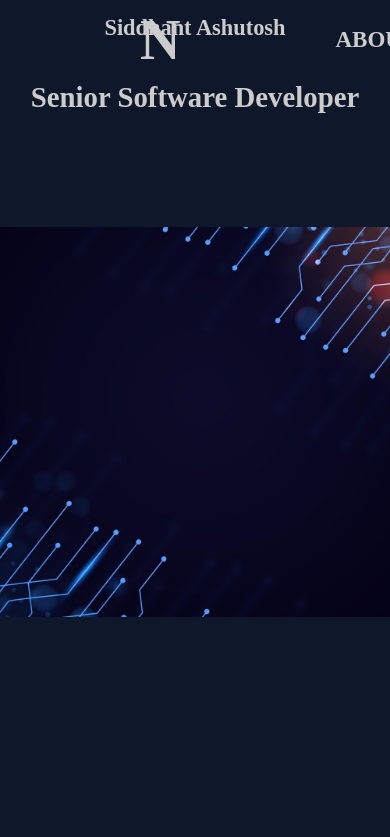
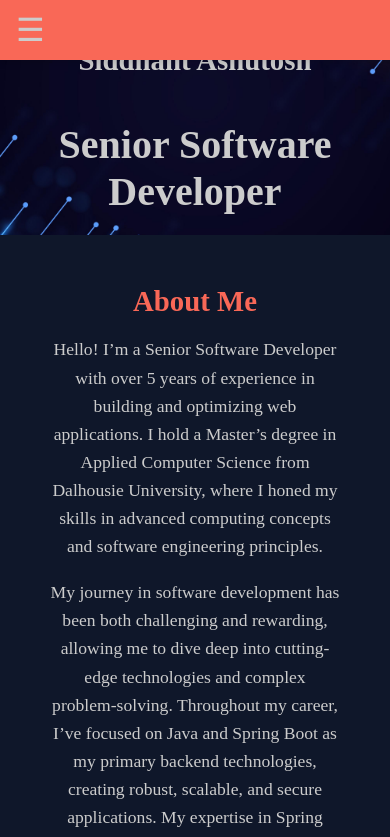
Before and after one commit to sidn7/SidWebsite, an Angular app: page /contact in a window 390 px wide. Shown: the top 837 px of the page. Built offline with nearby package versions, Linux system fonts and the light colour scheme.

Commit message:
Modifying header

```diff
--- a/src/app/body/body.component.css
+++ b/src/app/body/body.component.css
@@ -1,79 +1,82 @@
 .body-content {
-  height: 100vh; /* Set to full viewport height or desired height */
+  height: 100vh;
   background-image: url('../../assets/image200.jpg');
   background-size: cover;
   background-position: center;
   background-repeat: no-repeat;
-  transition: opacity 1s ease; /* Smooth transition for background opacity */
+  transition: opacity 1s ease;
+  display: flex;
+  justify-content: center;
+  align-items: center;
+  padding: 0 20px; /* Prevent content from touching screen edges */
 }
 
 .centered-content {
   display: flex;
   flex-direction: column;
-  align-items: center; /* Center items horizontally */
-  justify-content: center; /* Center items vertically */
-  height: 90vh; /* Full height of the viewport */
+  align-items: center;
+  justify-content: center;
   text-align: center;
-  background-size: cover;
-  background-position: center;
-  background-repeat: no-repeat;
   transition: opacity 0.3s ease;
-
+  max-width: 90%;
+  margin: 0 auto;
 }
 
-
 .name {
-  font-size:1.4em; /* Adjust as needed */
-
+  font-size: 3vw; /* Scales based on viewport width */
   font-weight: bold;
   color: #CCCCCC;
 }
 
 .title {
-  font-size: 3.2em; /* Adjust as needed */
-  margin:25px 0 0 0; /* Adjust space between name and title */
+  font-size: 5vw; /* Scales dynamically */
+  margin: 20px 0 0 0;
   color: #CCCCCC;
-
 }
 
-h1, h2 {
+h2, h3 {
   transition: opacity 0.4s ease, transform 0.2s ease;
 }
 
+/* Responsive Breakpoints */
+
 @media (max-width: 1024px) {
   .name {
-    font-size: 1.8em; /* Adjust size for tablet or smaller screens */
+    font-size: 2.5vw;
   }
 
   .title {
-    font-size: 2.5em; /* Reduce title size on medium screens */
+    font-size: 4vw;
   }
 }
 
 @media (max-width: 768px) {
   .name {
-    font-size: 1.6em; /* Adjust size for tablets */
+    font-size: 2.2vw;
   }
 
   .title {
-    font-size: 2.2em; /* Further reduce title size for smaller tablets */
+    font-size: 3.5vw;
   }
 
   .centered-content {
-    height: auto; /* Allow centered content to adjust for smaller screens */
+    height: auto;
+    padding: 10px;
   }
 }
 
 @media (max-width: 480px) {
   .name {
-    font-size: 1.4em; /* Adjust for small mobile screens */
+    font-size: 1.8em;
   }
 
   .title {
-    font-size: 1.8em; /* Adjust for smaller screens */
+    font-size: 2.5em;
   }
 
   .body-content {
-    background-size: 150%; /* Increase background size for small screens */
+    background-size: 150%;
+    height: auto;
+    padding: 10px;
   }
 }
--- a/src/app/body/body.component.html
+++ b/src/app/body/body.component.html
@@ -1,7 +1,10 @@
-<div class="body-content"
-     [style.opacity]="backgroundOpacity">
-  <div class="centered-content" >
-    <h1 class="name" [style.opacity]="opacity" [style.transform]="transform">Siddhant Ashutosh</h1>
-    <h2 class="title" [style.opacity]="opacity" [style.transform]="transform">Senior Software Developer</h2>
+<div class="body-content" [style.opacity]="backgroundOpacity">
+  <div class="centered-content">
+    <h2 class="name" [style.opacity]="opacity" [style.transform]="transform">
+      Siddhant Ashutosh
+    </h2>
+    <h3 class="title" [style.opacity]="opacity" [style.transform]="transform">
+      Senior Software Developer
+    </h3>
   </div>
 </div>
--- a/src/app/contact/contact.component.css
+++ b/src/app/contact/contact.component.css
@@ -101,7 +101,7 @@ footer {
 }
 
 .social-links a:hover {
-  color: #007bff;
+  color: lack;
 }
 
 .response-message {
--- a/src/app/header/header.component.css
+++ b/src/app/header/header.component.css
@@ -2,48 +2,118 @@
   display: flex;
   justify-content: space-between;
   align-items: center;
-  padding: 8px 140px;
-  --background-color: #fff;
-  color: #CCCCCC;
-  transition: transform 0.5s ease-in-out; /* Increase duration and use ease-in-out */
-  box-shadow: 100px 100px rgba(0, 0, 0, 0);
-  position:fixed;
-  --z-index: 1000; /* Keeps header above other content */
-
+  padding: 30px;
+  background-color: #F96857;
+  transition: transform 0.5s ease-in-out;
+  box-shadow: 0px 4px 6px rgba(0, 0, 0, 0.1);
+  position: fixed;
+  width: 100%;
+  top: 0;
+  z-index: 1000;
 }
 
 .name {
   font-size: 3.5em;
   font-weight: bold;
-  font-family: 'Great Vibes',cursive;
+  font-family: 'Great Vibes', cursive;
+}
+
+.nav {
+  display: flex;
+  gap: 50px;
+  margin-left: 60%
 }
 
 .nav a {
-  margin-left: 155px;
   text-decoration: none;
-  font-size: 23px;
-  color: #CCCCCC;
+  font-size: 15px;
+  color: white;
   font-weight: bold;
-  transition: color 0.3s ease-in-out, opacity 1s ease, text-decoration 0.3s ease-in-out; /* Smooth transition for color and opacity */
-  opacity: 1;
+  transition: color 0.3s ease-in-out, opacity 1s ease;
 }
 
 .nav a:hover {
   color: black;
-  text-decoration: underline;
-  text-decoration-color: darkkhaki;
-  opacity: 0.4;
-}
-
-/* Dim the non-hovered links */
-.nav a:not(:hover) {
-  opacity: 1; /* Dim non-hovered links */
+  text-decoration-color: #007bff;
 }
 
 .hidden {
-  transform: translateY(-100%); /* Moves header out of view */
+  transform: translateY(-100%);
 }
 
-html {
-  scroll-behavior: smooth;
+/* Mobile Navigation Toggle */
+.menu-toggle {
+  display: none; /* Hidden on larger screens */
+  background: none;
+  border: none;
+  font-size: 2em;
+  color: #CCCCCC;
+  cursor: pointer;
 }
+
+@media (max-width: 1024px) {
+  .header {
+    padding: 10px 50px;
+  }
+
+  .nav {
+    gap: 30px;
+
+  }
+
+  .nav a {
+    font-size: 18px;
+  }
+}
+
+@media (max-width: 768px) {
+  .header {
+    padding: 10px 20px;
+  }
+
+  .name {
+    font-size: 2.8em;
+  }
+
+  .nav {
+    display: none; /* Hide default nav */
+    flex-direction: column;
+    position: absolute;
+    top: 60px;
+    right: 0;
+    background-color: rgba(0, 0, 0, 0.9);
+    width: 100%;
+    text-align: center;
+    padding: 20px 0;
+    margin-left: 0
+  }
+
+  .nav a {
+    display: block;
+    padding: 15px;
+    font-size: 20px;
+  }
+
+  .menu-toggle {
+    display: block; /* Show menu toggle button */
+  }
+
+  /* Show menu when active */
+  .nav.active {
+    display: flex;
+  }
+}
+
+@media (max-width: 480px) {
+  .name {
+    font-size: 2.2em;
+  }
+
+  .header {
+    padding: 10px;
+  }
+
+  .nav a {
+    font-size: 18px;
+  }
+}
--- a/src/app/header/header.component.html
+++ b/src/app/header/header.component.html
@@ -1,11 +1,10 @@
 <header class="header" [ngClass]="{ 'hidden': isScrolled }">
-  <div class="logo">
-    <span class="name">N</span>
-  </div>
+
   <nav class="nav">
     <a href="#about" (click)="adjustScroll('about', $event)">ABOUT</a>
     <a href="#education" (click)="adjustScroll('education', $event)">EDUCATION</a>
     <a href="#experience" (click)="adjustScroll('experience', $event)">EXPERIENCE</a>
     <a href="#contact" (click)="adjustScroll('contact', $event)">CONTACT</a>
   </nav>
+  <button class="menu-toggle" (click)="toggleMenu()">☰</button>
 </header>
--- a/src/app/header/header.component.ts
+++ b/src/app/header/header.component.ts
@@ -8,6 +8,7 @@ import { Component,HostListener} from '@angular/core';
 export class HeaderComponent {
 
   isScrolled = false;
+  menuOpen = false;
 
   @HostListener('window:scroll', [])
   onWindowScroll() : void{
@@ -15,6 +16,13 @@ export class HeaderComponent {
     this.isScrolled = window.scrollY > scrollThreshold;
   }
 
+  toggleMenu() {
+    this.menuOpen = !this.menuOpen;
+    const nav = document.querySelector('.nav');
+    if (nav) {
+      nav.classList.toggle('active', this.menuOpen);
+    }
+  }
 
   adjustScroll(sectionId: string, event: Event) {
     event.preventDefault();
```
